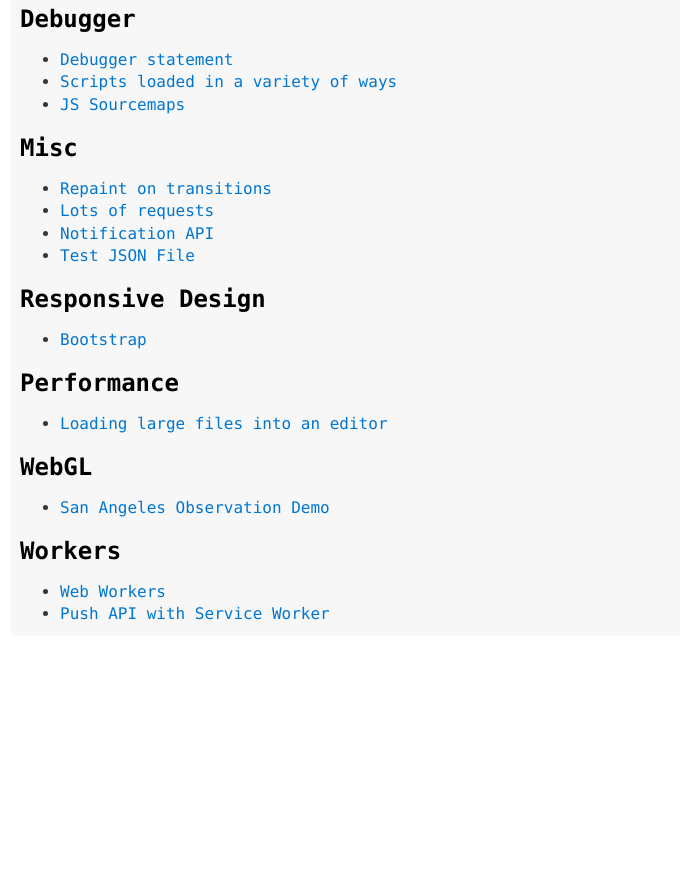
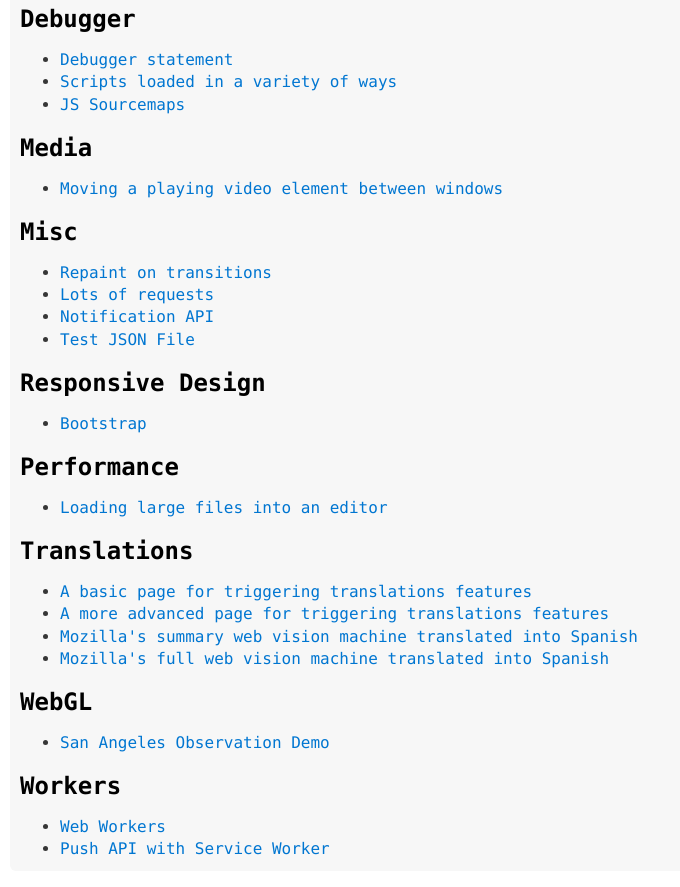
Before and after one commit to bgrins/devtools-demos, a plain HTML site: page index.html in a window 1280 px wide. Shown: the part 818-1705 px from the top of the page, without its empty margins (0-680 px from the left). Before the commit the page ends 1470 px from the top, so only its background shows below. Drawn offline with Linux system fonts and the light colour scheme.

Commit message:
add links

```diff
--- a/index.html
+++ b/index.html
@@ -55,6 +55,11 @@
   <li><a href="debugger/sourcemaps">JS Sourcemaps</a></li>
 </ul>
 
+<h2>Media</h2>
+<ul>
+  <li><a href="media/movevideo.html">Moving a playing video element between windows</a></li>
+</ul>
+
 <h2>Misc</h2>
 <ul>
   <li><a href="misc/repaint.html">Repaint on transitions</a></li>
@@ -73,6 +78,15 @@
   <li><a href="perf/editor.html">Loading large files into an editor</a></li>
 </ul>
 
+
+<h2>Translations</h2>
+<ul>
+  <li><a href="translations/basic.html">A basic page for triggering translations features</a></li>
+  <li><a href="translations/advanced.html">A more advanced page for triggering translations features</a></li>
+  <li><a href="translations/webvision-summary-es.html">Mozilla's summary web vision machine translated into Spanish</a></li>
+  <li><a href="translations/webvision-es.html">Mozilla's full web vision machine translated into Spanish</a></li>
+</ul>
+
 <h2>WebGL</h2>
 <ul>
   <li><a href="webgl/san-angeles.html">San Angeles Observation Demo</a></li>
```
Also changed, not shown: translations/webvision-summary-es.html (+2 -1 lines).
